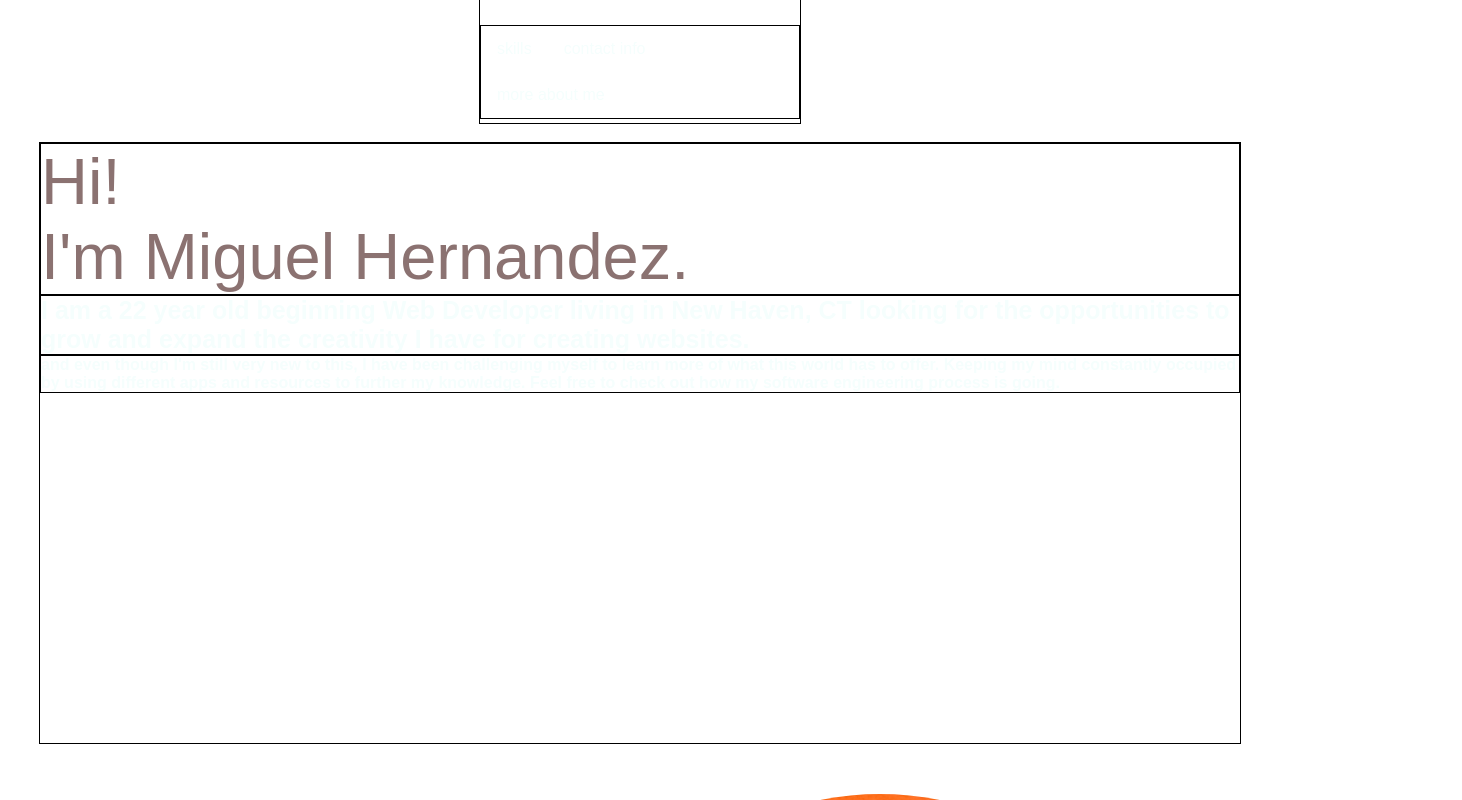
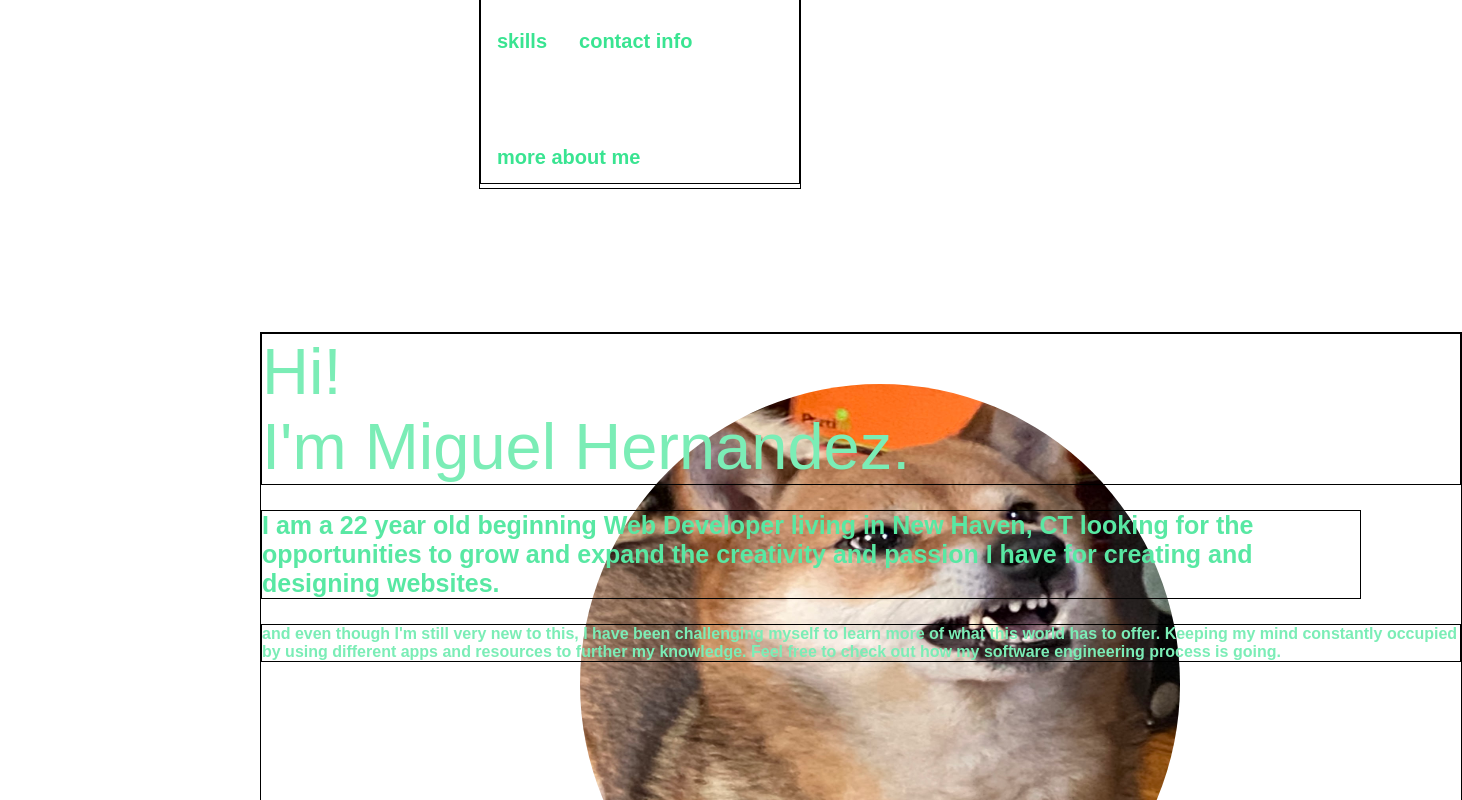
Before and after one commit to migssss/FE-5, a plain HTML site: page index.html in a window 1280 px wide. Shown: the part 200-1000 px from the top of the page, 1462 px wide, since content can reach past the window. Drawn offline with Linux system fonts and the light colour scheme; a web font is replaced by a local one.

Commit message:
front web page is done, all my basic structures are prepared to be worked on at home or other places. javascript events will be added next

```diff
--- a/index.html
+++ b/index.html
@@ -34,7 +34,7 @@
 
             <h4>
                 I am a 22 year old beginning Web Developer living in New Haven, CT looking for the opportunities
-                to grow and expand the creativity I have for creating websites.
+                to grow and expand the creativity and passion I have for creating and designing websites.
             </h4>
 
             <h6>
@@ -45,7 +45,7 @@
             </h6>
         </div>
 
-        <img class= "max" src="angrymax.jpeg" float="right">
+        <img class= "max" src="angrymax.jpeg">
 
     </body>
 
--- a/main.css
+++ b/main.css
@@ -53,21 +53,21 @@ body {
     color: #8B7271;
     font-size: 65px;
     font-weight: lighter;
-  /*  margin: 200px 500px 0 350px;  */
+    color: #7bedb6;
     border: 1px solid black;
 }
 
 h4 { /* first intro on homepage */
-    color: #F5FEFD;
+    color: #58e8a3;
     font-size: 25px;
- /*   margin: 30px 550px 0 250px; */
+    margin: 25px 100px 0 0px;
     border: 1px solid black;
 }
 
 h6 { /* second paragraph for homepage*/
-    color: #F5FEFD;
+    color: #7bedb6;
     font-size: 16px;
- /*   margin: 30px 750px 0 75px; */
+    margin: 25px 0 0 0;
     border: 1px solid black;
 }
 
@@ -83,7 +83,6 @@ h6 { /* second paragraph for homepage*/
 ul {  /* next three codes are just for my navigation bar. */
     list-style-type: none;
     margin: auto;
-    margin-top: 15%;
     overflow: hidden;
     background-color: transparent;
     text-align: center;
@@ -94,16 +93,19 @@ ul {  /* next three codes are just for my navigation bar. */
 
 li {
     float: left;
-    margin: auto;
+    text-align: center;
     position: relative;
+    font-size: 20px;
+    margin-top: 65px;
 }
 
 li a {
     display: inline-block;
-    color: #F5FEFD;
+    color: #39e491;
     text-align: center;
     padding: 14px 16px;
     text-decoration: none;
+    font-weight: bold;
 }
 
 .navcontainer {
@@ -113,44 +115,43 @@ li a {
     margin: auto;
 }
 
-/* Change the link color to #111 (black) on hover */
+/* Change the link color to #111 on hover */
 
 li a:hover {
     text-decoration: underline;
 }
 
 .name { /* the h2 for MH */
-    font-size: 65px;
+    font-size: 85px;
     float: left;
-    margin: 50px 580px 50px 450px;
+    margin: 50px 400px 0px 450px;
     border: 1px solid black;
     position: relative;
-    color: #b0a79e;
 }
 
 .name a:visited { /* h2 link back home */
     text-decoration: none;
-    color: #b0a79e;
+    font-weight: bold;
+    color: #7bedb6;
 }
 
-.maincont {
+.maincont { /* contains h2, h4, h6 in index */
     flex-direction: column;
     flex-wrap: wrap;
-    justify-content: space-around;
     width: 1200px;
     height: 600px;
-    margin: auto;
+    margin: 125px 0px 0px 260px;
     border: 1px solid black;
+    position: relative;
 }
 
-.max {
+.max { /*  */
     height: 600px;
     width: 600px;
     border: black 5px;
     float: right;
-    margin: 50px 100px 300px 0px ;
+    margin: -550px 100px 300px 0px ;
     border-radius: 60%;
-    z-index: 2;
 }
 
 form {
```
Also changed, not shown: angwy.jpeg (deleted), fotos/maxhat.jpg (renamed from maxhat.jpg), fotos/oreo.jpg (renamed from oreo.jpg), medias/ins.png (deleted), medias/linkedin.png (deleted), medias/spotify.png (deleted), 10 other files.
